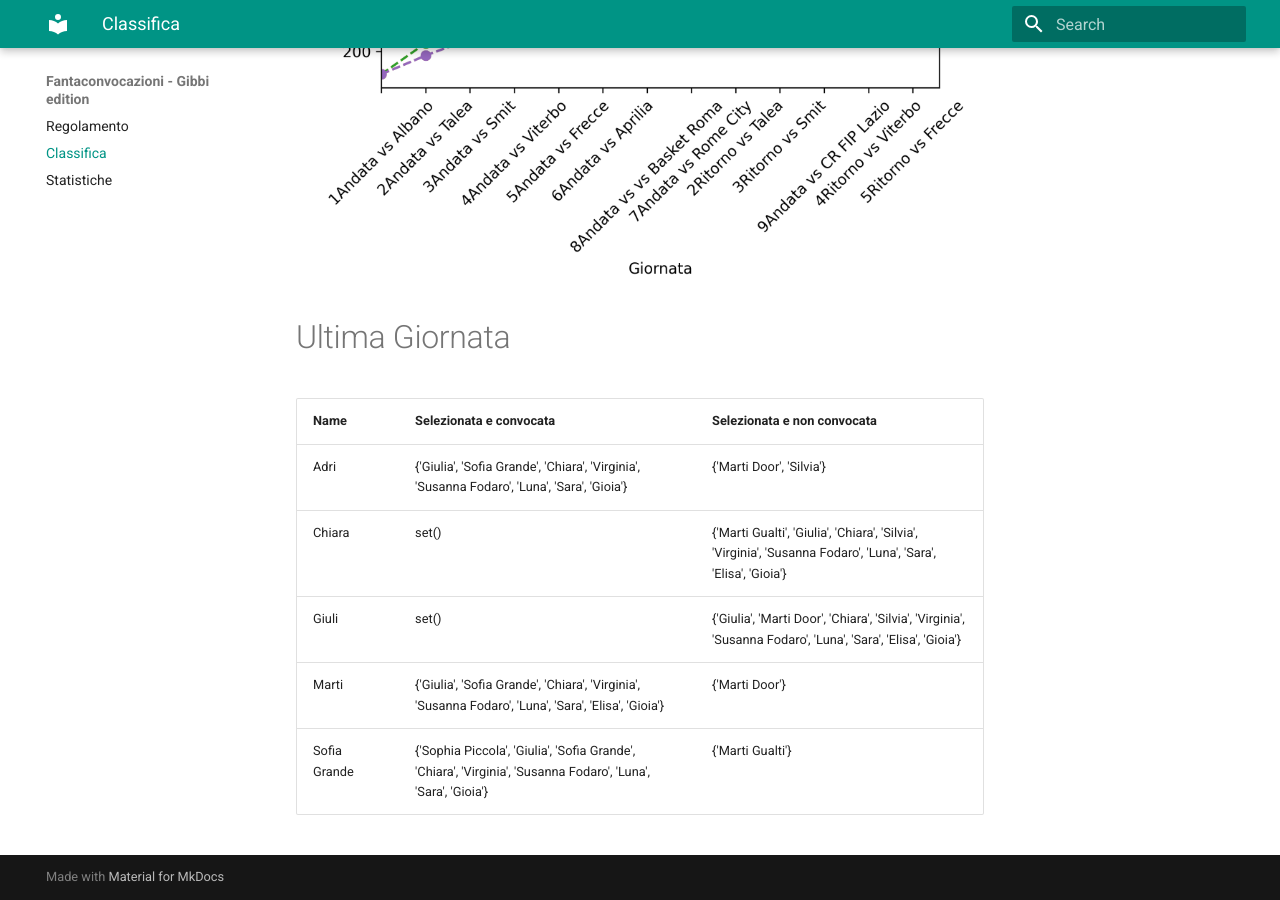
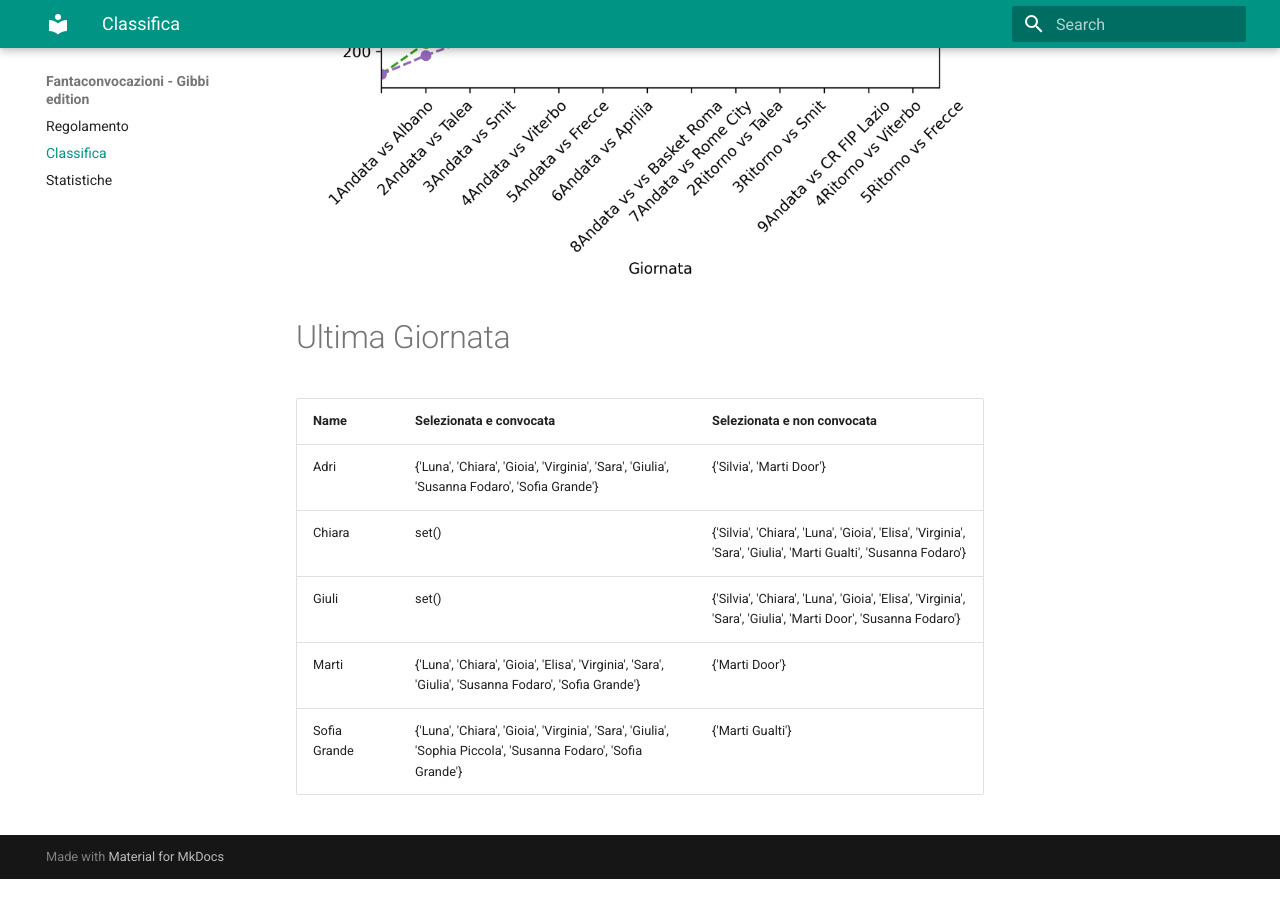
Before and after one commit to martinig94/fantagibbi, an MkDocs documentation site: the page built from docs/Classifica.md, in a window 1280 px wide and 900 px high, scrolled down 831 px. Built offline with MkDocs 1.6.1 and Material for MkDocs 9.7.7, drawn with Linux system fonts in a browser that asks for light colours; after the commit the page ends 1710 px from its top, so only the background shows below that.

Commit message:
Auto-update from main.py

```diff
--- a/docs/Classifica.md
+++ b/docs/Classifica.md
@@ -18,9 +18,9 @@
 <!-- START_TABLE CORRECT -->
 | Name         | Selezionata e convocata                                                                                       | Selezionata e non convocata                                                                                    |
 |:-------------|:--------------------------------------------------------------------------------------------------------------|:---------------------------------------------------------------------------------------------------------------|
-| Adri         | {'Giulia', 'Sofia Grande', 'Chiara', 'Virginia', 'Susanna Fodaro', 'Luna', 'Sara', 'Gioia'}                   | {'Marti Door', 'Silvia'}                                                                                       |
-| Chiara       | set()                                                                                                         | {'Marti Gualti', 'Giulia', 'Chiara', 'Silvia', 'Virginia', 'Susanna Fodaro', 'Luna', 'Sara', 'Elisa', 'Gioia'} |
-| Giuli        | set()                                                                                                         | {'Giulia', 'Marti Door', 'Chiara', 'Silvia', 'Virginia', 'Susanna Fodaro', 'Luna', 'Sara', 'Elisa', 'Gioia'}   |
-| Marti        | {'Giulia', 'Sofia Grande', 'Chiara', 'Virginia', 'Susanna Fodaro', 'Luna', 'Sara', 'Elisa', 'Gioia'}          | {'Marti Door'}                                                                                                 |
-| Sofia Grande | {'Sophia Piccola', 'Giulia', 'Sofia Grande', 'Chiara', 'Virginia', 'Susanna Fodaro', 'Luna', 'Sara', 'Gioia'} | {'Marti Gualti'}                                                                                               |
+| Adri         | {'Luna', 'Chiara', 'Gioia', 'Virginia', 'Sara', 'Giulia', 'Susanna Fodaro', 'Sofia Grande'}                   | {'Silvia', 'Marti Door'}                                                                                       |
+| Chiara       | set()                                                                                                         | {'Silvia', 'Chiara', 'Luna', 'Gioia', 'Elisa', 'Virginia', 'Sara', 'Giulia', 'Marti Gualti', 'Susanna Fodaro'} |
+| Giuli        | set()                                                                                                         | {'Silvia', 'Chiara', 'Luna', 'Gioia', 'Elisa', 'Virginia', 'Sara', 'Giulia', 'Marti Door', 'Susanna Fodaro'}   |
+| Marti        | {'Luna', 'Chiara', 'Gioia', 'Elisa', 'Virginia', 'Sara', 'Giulia', 'Susanna Fodaro', 'Sofia Grande'}          | {'Marti Door'}                                                                                                 |
+| Sofia Grande | {'Luna', 'Chiara', 'Gioia', 'Virginia', 'Sara', 'Giulia', 'Sophia Piccola', 'Susanna Fodaro', 'Sofia Grande'} | {'Marti Gualti'}                                                                                               |
 <!-- END_TABLE CORRECT -->
```
